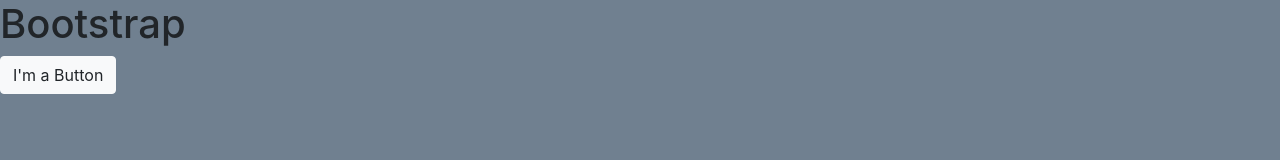
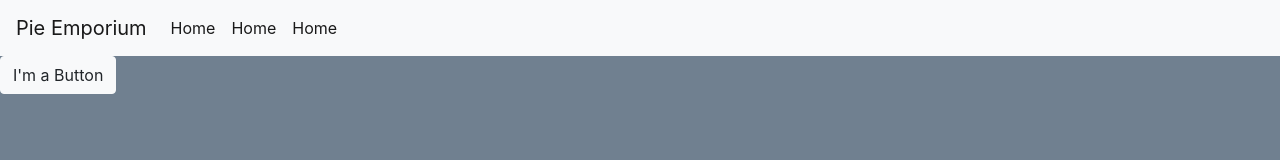
Before and after one commit to meesterbaumer/Bootstrap, a plain HTML site: page index.html in a window 1280 px wide. Drawn offline with nearby package versions, Linux system fonts and the light colour scheme.

Commit message:
Added Nav Bar

```diff
--- a/index.html
+++ b/index.html
@@ -10,7 +10,29 @@
 
 </head>
 <body>
-    <h1>Bootstrap</h1>
+    <nav class="navbar navbar-expand-lg navbar-light bg-light">
+        <a class="navbar-brand" href="#">Pie Emporium</a>
+        <button class="navbar-toggler" type="button" data-toggle="collapse" data-target="#navbarSupportedContent" aria-controls="navbarSupportedContent" aria-expanded="false" aria-label="Toggle navigation">
+          <span class="navbar-toggler-icon"></span>
+        </button>
+
+        <div class="collapse navbar-collapse" id="navbarSupportedContent">
+          <ul class="navbar-nav mr-auto">
+            <li class="nav-item active">
+              <a class="nav-link" href="#">Home <span class="sr-only">(current)</span></a>
+            </li>
+            <li class="nav-item active">
+                <a class="nav-link" href="#">Home <span class="sr-only">(current)</span></a>
+              </li>
+            <li class="nav-item active">
+                <a class="nav-link" href="#">Home <span class="sr-only">(current)</span></a>
+              </li>
+
+
+          </ul>
+
+        </div>
+      </nav>
 
     <button type="button" class="btn btn-light">I'm a Button</button>
 
```
